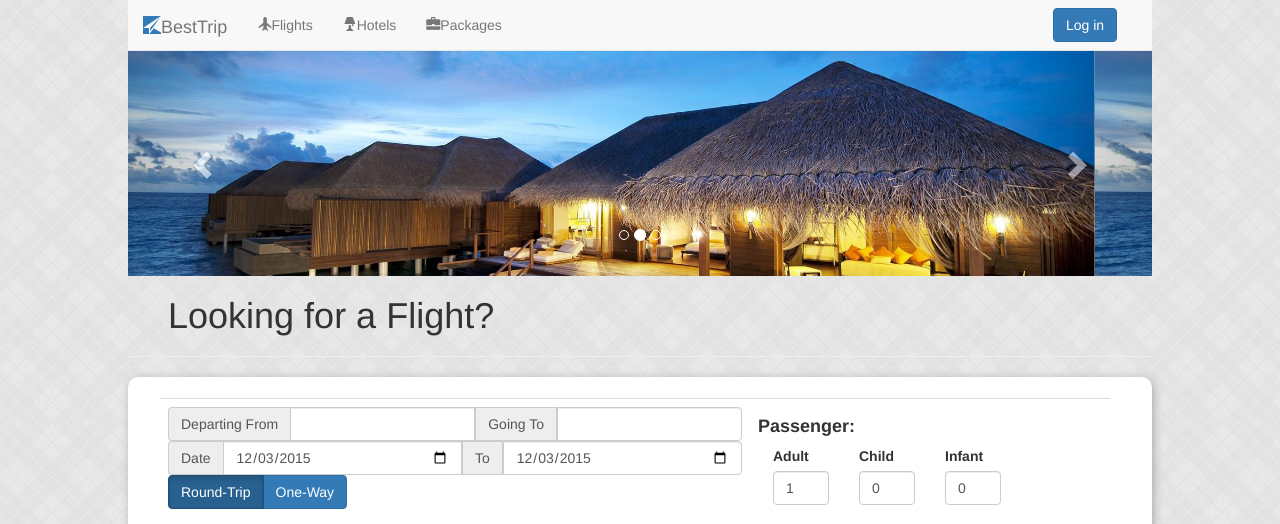
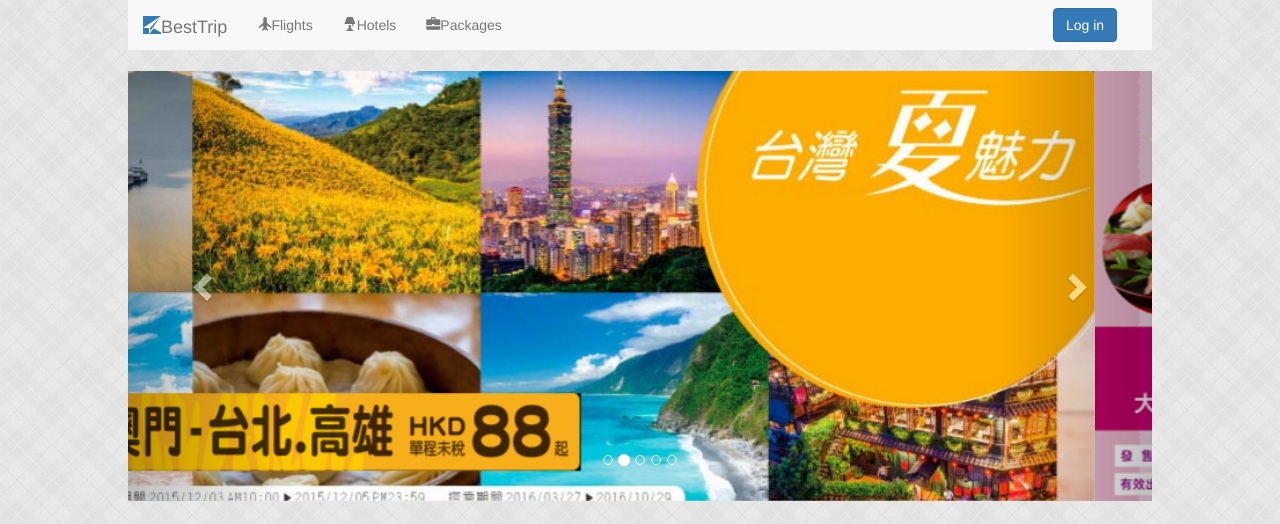
Before and after one commit to ttommyth/ITP4506_HCIGUI, a plain HTML site: page public_html/flight.html in a window 1280 px wide. Shown: the top 524 px of the page. Drawn offline with Linux system fonts and the light colour scheme.

Commit message:
Merge origin/master
Conflicts:
	public_html/fligthCustDetail.html

```diff
--- a/public_html/css/index.css
+++ b/public_html/css/index.css
@@ -18,11 +18,14 @@ body{
 table td{
     vertical-align: top;
 }
+#hotHotelImages{
+    margin-top: 20px;
+}
 .hotHotelImg{
   object-fit: cover;
     min-width: 100%;
-    height: 225px;
-    max-height: 225px;
+    height: 430px;
+    max-height: 430px;
     margin: 0 auto;
 }
 .thumbnail{
--- a/public_html/flight.html
+++ b/public_html/flight.html
@@ -62,27 +62,26 @@
                 <li data-target="#hotHotelImages" data-slide-to="0" class="active"></li>
                 <li data-target="#hotHotelImages" data-slide-to="1"></li>
                 <li data-target="#hotHotelImages" data-slide-to="2"></li>
+                <li data-target="#hotHotelImages" data-slide-to="3"></li>
+                <li data-target="#hotHotelImages" data-slide-to="4"></li>
             </ol>
 
             <!-- Wrapper for slides -->
             <div class="carousel-inner" role="listbox">
                 <div class="item active">
-                    <img class="hotHotelImg" src="img/hotel.jpg" alt="1">
-                    <div class="carousel-caption">
-                        ...
-                    </div>
+                    <img class="hotHotelImg" src="img/flightSlides/IT1202.png"" alt="1">
                 </div>
                 <div class="item">
-                    <img class="hotHotelImg" src="img/hotel.jpg" alt="2">
-                    <div class="carousel-caption">
-                        ...
-                    </div>
+                    <img class="hotHotelImg" src="img/flightSlides/MM1202.png" alt="2">
                 </div>
                 <div class="item">
-                    <img class="hotHotelImg" src="img/hotel.jpg" alt="3">
-                    <div class="carousel-caption">
-                        ...
-                    </div>
+                    <img class="hotHotelImg" src="img/flightSlides/MM1203.png" alt="3">
+                </div>
+                <div class="item">
+                    <img class="hotHotelImg" src="img/flightSlides/UO1130a.jpg" alt="4">
+                </div>
+                <div class="item">
+                    <img class="hotHotelImg" src="img/flightSlides/jetstar1130.png" alt="5">
                 </div>
             </div>
 
```
Also changed, not shown: public_html/img/flightSlides/IT1202.png (added), public_html/img/flightSlides/MM1202.png (added), public_html/img/flightSlides/MM1203.png (added), public_html/img/flightSlides/UO1130a.jpg (added), public_html/img/flightSlides/jetstar1130.png (added).
